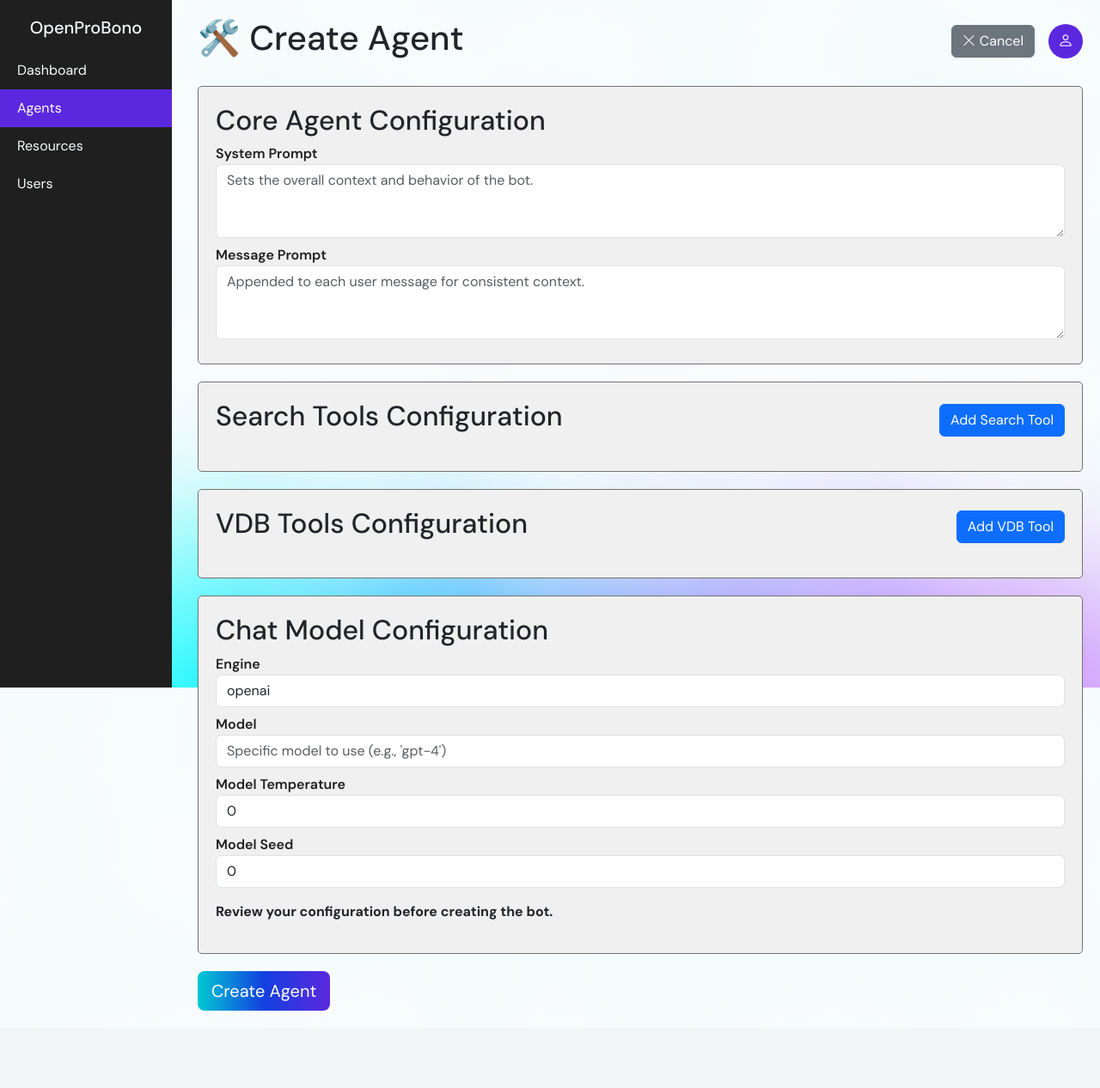
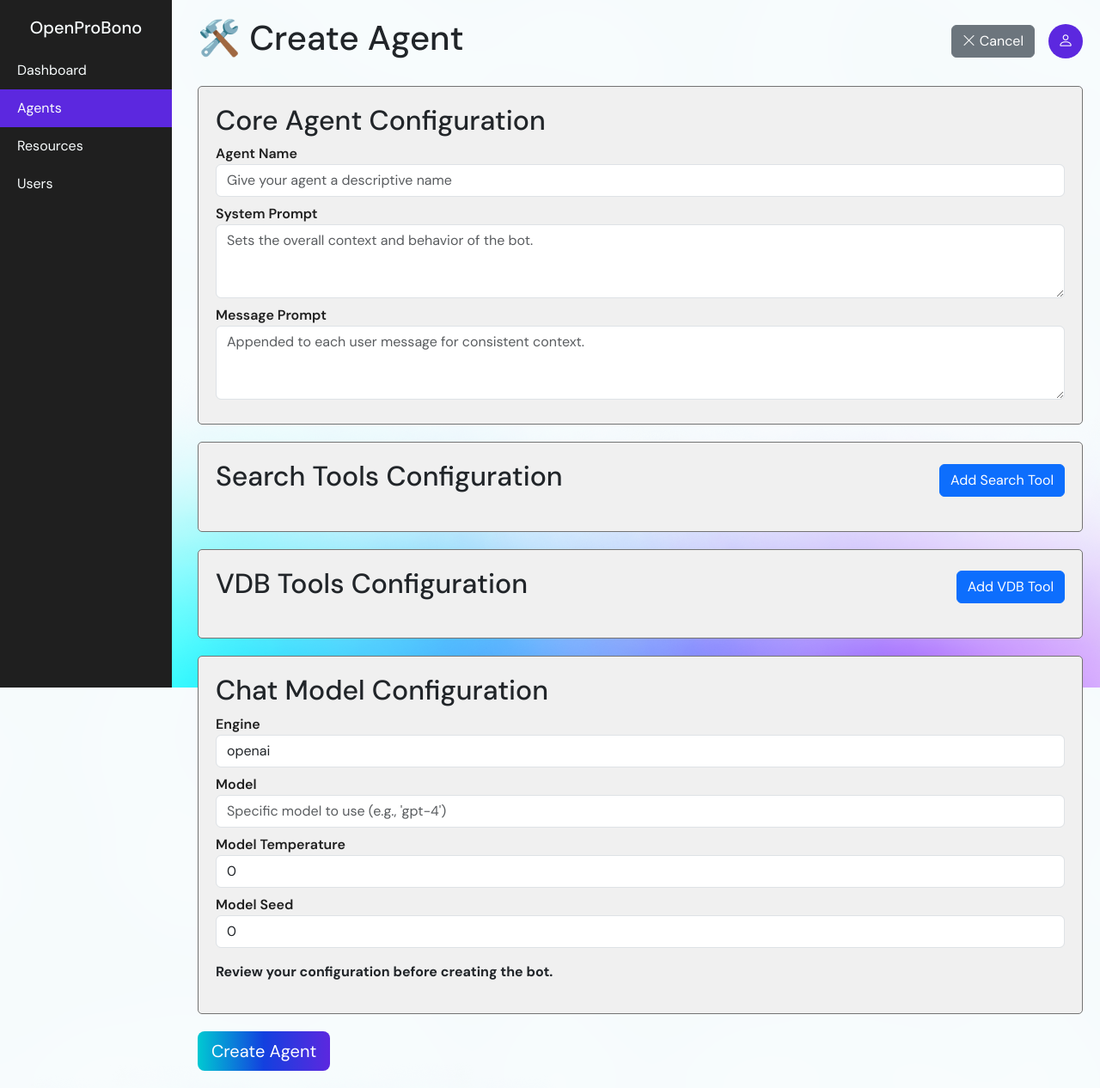
Before and after one commit to OpenProBono/agent-ui, a Python web app: template templates/create_agent.html in a window 1280 px wide. Shown: the whole page at 86% size. Before the commit the page ends 1176 px from the top, so only its background shows below. Run offline with Jinja, Linux system fonts and the light colour scheme; the template is opened without the code that fills it, so the values that code supplies are empty.

Commit message:
added bot name

```diff
--- a/templates/create_agent.html
+++ b/templates/create_agent.html
@@ -65,6 +65,11 @@
             <!-- Core Agent Configuration -->
             <div class="form-section">
                 <h2>Core Agent Configuration</h2>
+                <div class="form-group my-2">
+                    <label for="bot_name">Agent Name</label>
+                    <input type="text" class="form-control" id="bot_name" name="bot_name" value="{{ agent.name if clone else '' }}"
+                    placeholder="Give your agent a descriptive name" required>
+                </div>
                 <div class="form-group my-2">
                     <label for="system_prompt">System Prompt</label>
                     <textarea class="form-control" id="system_prompt" name="system_prompt" rows="3"
```
Also changed, not shown: app.py (+6 -4 lines).
